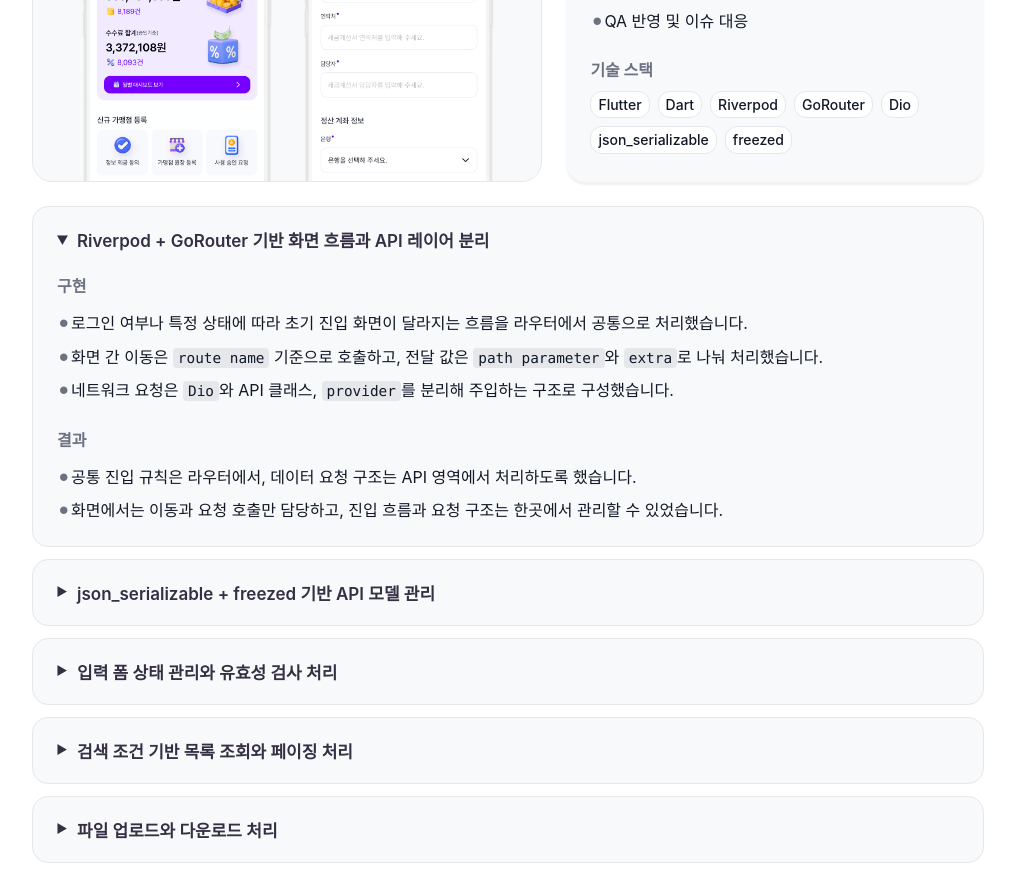
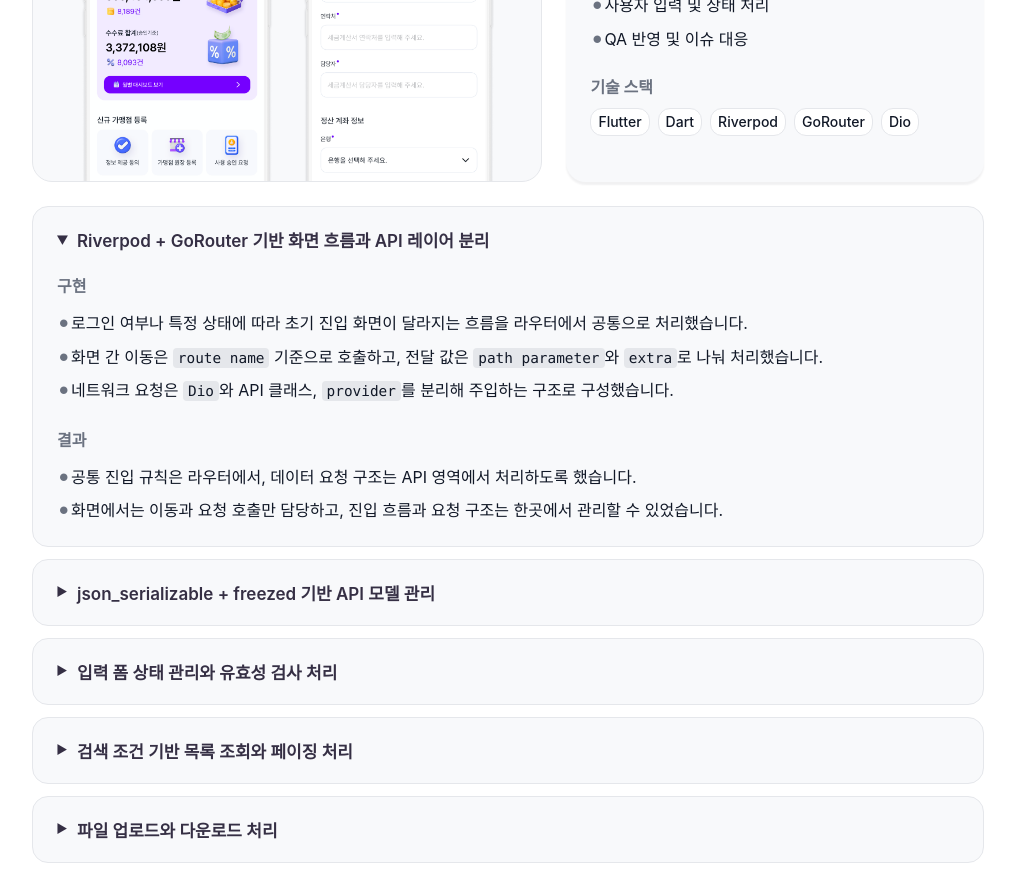
Before and after one commit to Kimkaaa/Kimkaaa.github.io, a React (Vite) app: page / in a window 1280 px wide. Shown: the part 880-1754 px from the top of the page, without its empty margins (132-1147 px from the left). Built offline with nearby package versions, Linux system fonts and the light colour scheme; a web font is replaced by a local one.

Commit message:
chore: 기술 스택 수정

```diff
--- a/src/data/experience.ts
+++ b/src/data/experience.ts
@@ -20,8 +20,6 @@ export const experiences: Experience[] = [
       'Riverpod',
       'GoRouter',
       'Dio',
-      'json_serializable',
-      'freezed',
     ],
     details: [
       {
```
